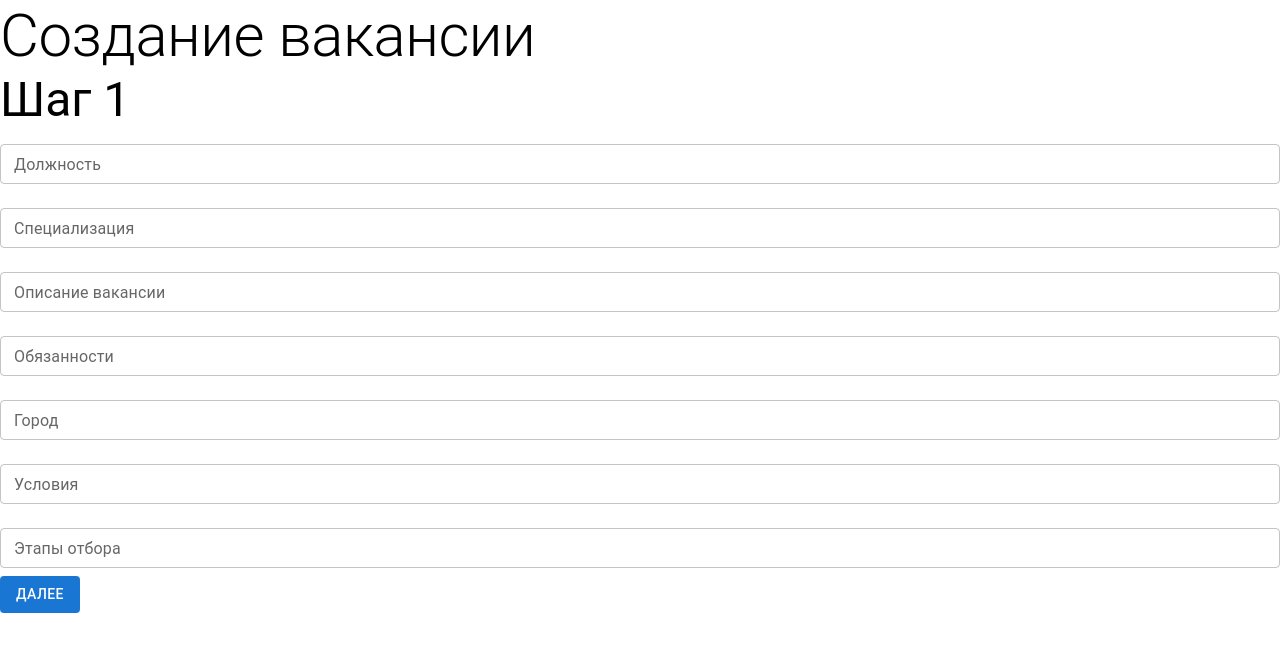
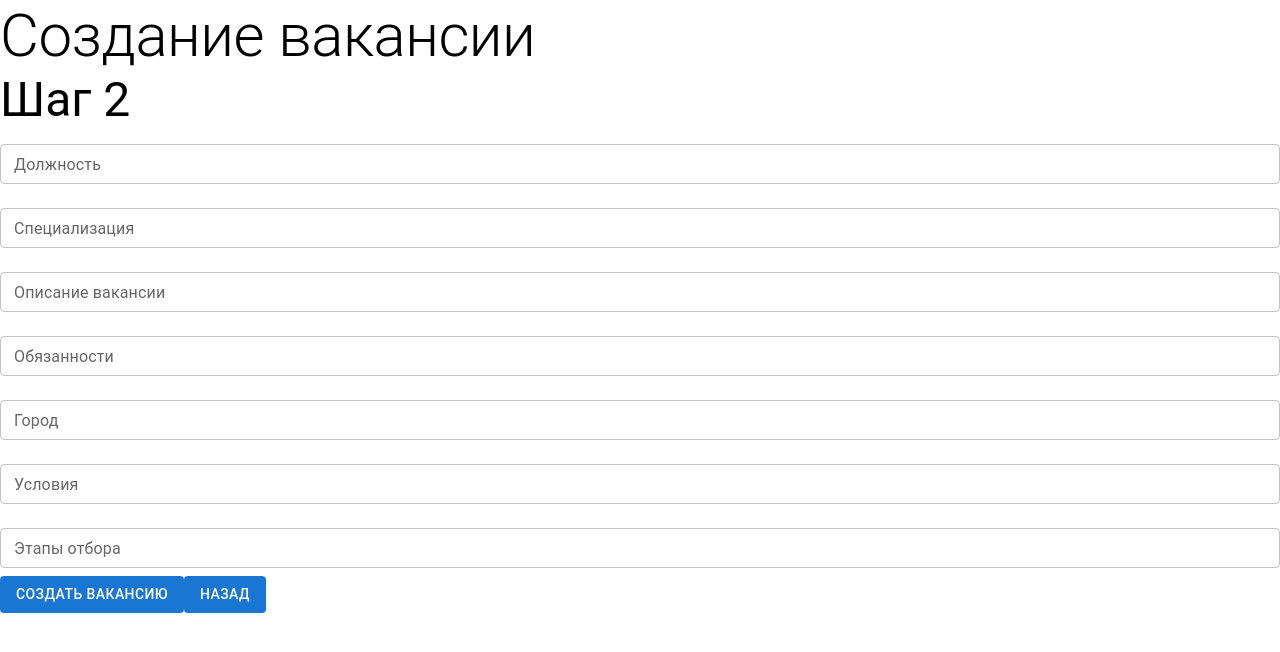
Before and after one commit to YaTrack1/YaTrack-frontend, a React (Create React App) app: page / in a window 1280 px wide. Shown: the top 652 px of the page. Built offline with nearby package versions, Linux system fonts and the light colour scheme.

Commit message:
feat(createvacancyformstep): add 2 steps

```diff
--- a/src/App.tsx
+++ b/src/App.tsx
@@ -1,5 +1,6 @@
 import { Route, Routes } from 'react-router-dom';
 import { CreateVacancyFormSteps } from './components/shared/CreateVacancyFormSteps/CreateVacancyFormSteps';
+import Popup from './components/shared/Popup/Popup';
 
 function App() {
   return (
--- a/src/components/CreateVacancyForm/CreateVacancyForm.tsx
+++ b/src/components/shared/CreateVacancyForm/CreateVacancyForm.tsx
@@ -1,4 +1,4 @@
-import { CreateVacancyFormSteps } from '../shared/CreateVacancyFormSteps/CreateVacancyFormSteps';
+import { CreateVacancyFormSteps } from '../CreateVacancyFormSteps/CreateVacancyFormSteps';
 import Typography from '@mui/material/Typography';
 import { useForm, Controller, SubmitHandler } from 'react-hook-form';
 import { FC, ReactNode, useEffect } from 'react';
@@ -19,10 +19,9 @@ export const CreateVacancyForm: FC<IVacancyForm> = ({children}) => {
   const onSubmit: SubmitHandler<ISignForm> = (data) => console.log(data);
   return(
     <>
-  <Typography variant='h2'>Создание вакансии</Typography>
-      <Typography variant='h3'>Шаг 1</Typography>
+      <Typography variant='h2'>Создание вакансии</Typography>
       <form onSubmit={handleSubmit(onSubmit)}>
-          {children}
+        {children}
       </form>
     </>
 
--- a/src/components/shared/CreateVacancyFormSteps/CreateVacancyFormSteps.tsx
+++ b/src/components/shared/CreateVacancyFormSteps/CreateVacancyFormSteps.tsx
@@ -1,7 +1,8 @@
 import * as React from 'react';
+import { useEffect, useState } from 'react';
 import { useForm, Controller, SubmitHandler } from 'react-hook-form';
-import { Button } from '@mui/material';
-import { CreateVacancyForm } from '../../CreateVacancyForm/CreateVacancyForm';
+import { Button, Typography } from '@mui/material';
+import { CreateVacancyForm } from '../CreateVacancyForm/CreateVacancyForm';
 import TextField from '@mui/material/TextField';
 import  styles from './CreateVacancyFormSteps.module.scss';
 
@@ -17,10 +18,18 @@ interface ISignForm {
 
 export const CreateVacancyFormSteps: React.FC = () => {
   const {control} = useForm<ISignForm>();
-  const onSubmit: SubmitHandler<ISignForm> = (data) => console.log(styles);
+  const [step, setStep] = useState<number>(2);
+  const formTitle = (
+    <Typography variant='h3'>Шаг {step}</Typography>
+	 );
+  const formButton = (
+    <Button type='submit' variant='contained' disableElevation={true}  disableRipple className={styles['button']} onClick={() => {step===1?setStep(step + 1):setStep(2)}}>{step===1? 'Далее': 'Создать вакансию'}</Button>
+  );
   return (
+    <>
+      {step === 1 ? (
         <CreateVacancyForm>
-
+          {formTitle}
           <Controller control={control} name='jobtitle' render={({field}) =>(
             <TextField label='Должность' variant='outlined' size='small' fullWidth={true} margin='normal' onChange={(e) => field.onChange(e)} value={field.value || ''}/>
           )} />
@@ -42,8 +51,68 @@ export const CreateVacancyFormSteps: React.FC = () => {
           <Controller control={control} name='selectionssteps' render={({field}) =>(
             <TextField label='Этапы отбора' variant='outlined' size='small' fullWidth={true} margin='normal' onChange={(e) => field.onChange(e)} value={field.value || ''}/>
           )} />
-        <Button type='submit' variant='contained' disableElevation={true}  disableRipple className={styles.button} >Далее</Button>
+          {formButton}
 
         </CreateVacancyForm>
+      ): (
+        <CreateVacancyForm>
+          {formTitle}
+          <Controller control={control} name='jobtitle' render={({field}) =>(
+            <TextField label='Должность' variant='outlined' size='small' fullWidth={true} margin='normal' onChange={(e) => field.onChange(e)} value={field.value || ''}/>
+          )} />
+          <Controller control={control} name='specialization' render={({field}) =>(
+            <TextField label='Специализация' variant='outlined' size='small' fullWidth={true} margin='normal' onChange={(e) => field.onChange(e)} value={field.value || ''}/>
+          )} />
+          <Controller control={control} name='jobdescription' render={({field}) =>(
+            <TextField label='Описание вакансии' variant='outlined' size='small' fullWidth={true} margin='normal' onChange={(e) => field.onChange(e)} value={field.value || ''}/>
+          )} />
+          <Controller control={control} name='responsibilities' render={({field}) =>(
+            <TextField label='Обязанности' variant='outlined' size='small' fullWidth={true} margin='normal' onChange={(e) => field.onChange(e)} value={field.value || ''}/>
+          )} />
+          <Controller control={control} name='city' render={({field}) =>(
+            <TextField label='Город' variant='outlined' size='small' fullWidth={true} margin='normal' onChange={(e) => field.onChange(e)} value={field.value || ''}/>
+          )} />
+          <Controller control={control} name='conditions' render={({field}) =>(
+            <TextField label='Условия' variant='outlined' size='small' fullWidth={true} margin='normal' onChange={(e) => field.onChange(e)} value={field.value || ''}/>
+          )} />
+          <Controller control={control} name='selectionssteps' render={({field}) =>(
+            <TextField label='Этапы отбора' variant='outlined' size='small' fullWidth={true} margin='normal' onChange={(e) => field.onChange(e)} value={field.value || ''}/>
+          )} />
+          {formButton}
+          <Button type='button' variant='contained' disableElevation={true}  disableRipple className={styles.button} onClick={() => setStep(step - 1)}>Назад</Button>
+
+        </CreateVacancyForm>
+      )}
+    </>
   )
 }
+
+// const onSubmitFirstStep: SubmitHandler<ISignUpFields> = () => {
+//   const userEmail = getValues('email');
+//   const userPassword = getValues('password');
+//   dispatch(checkEmail(userEmail))
+//     .unwrap()
+//     .then(() => {
+//       setUserData({
+//         email: userEmail,
+//         password: userPassword,
+//         fav_genres: [],
+//       });
+//       setStep(step + 1);
+//     })
+//     .catch((err) => {
+//       console.log(' dispatch(checkEmail(userEmail)) res', err);
+//       setAuthError(true);
+//     });
+// };
+
+// const onSubmitSecondStep = () => {
+//   dispatch(signUpUser(userData))
+//     .unwrap()
+//     .then(() => {
+//       setStep(step + 1);
+//     })
+//     .catch((err) => {
+//       console.log(' dispatch(signUpUser(userData)) res', err);
+//     });
+// };
--- a/src/components/shared/Popup/Popup.module.scss
+++ b/src/components/shared/Popup/Popup.module.scss
@@ -1,3 +1,3 @@
 .popup {
-
+  color: red;
 }
```
Also changed, not shown: src/components/shared/CreateVacancyForm/CreateVacancyForm.module.scss (added). Lines whose indentation alone changed are shown as unchanged.
